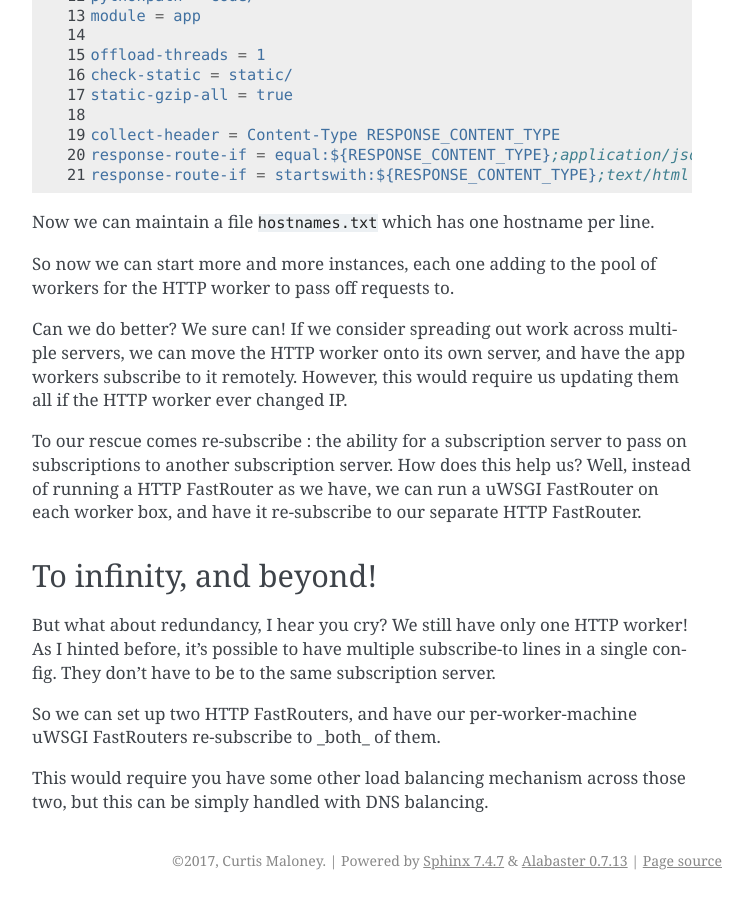
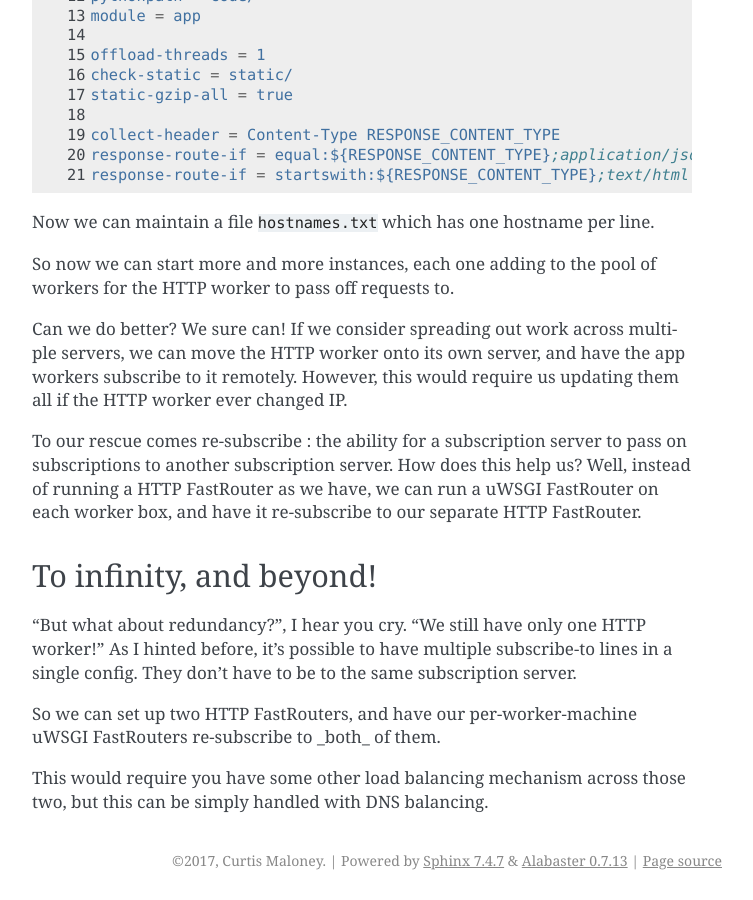
Before and after one commit to funkybob/ugu, a Sphinx documentation site: the page built from docs/stability.rst, in a window 1280 px wide and 900 px high, scrolled down 3393 px. Shown: the whole window, without its empty margins (388-1141 px from the left). Built offline with Sphinx 7.4.7, drawn with Linux system fonts in a browser that asks for light colours.

Commit message:
Qutoes for the quotes

```diff
--- a/docs/stability.rst
+++ b/docs/stability.rst
@@ -215,9 +215,9 @@ FastRouter.
 To infinity, and beyond!
 ------------------------
 
-But what about redundancy, I hear you cry? We still have only one HTTP worker!
-As I hinted before, it's possible to have multiple subscribe-to lines in a
-single config. They don't have to be to the same subscription server.
+"But what about redundancy?", I hear you cry. "We still have only one HTTP
+worker!" As I hinted before, it's possible to have multiple subscribe-to lines
+in a single config. They don't have to be to the same subscription server.
 
 So we can set up two HTTP FastRouters, and have our per-worker-machine uWSGI
 FastRouters re-subscribe to _both_ of them.
```
